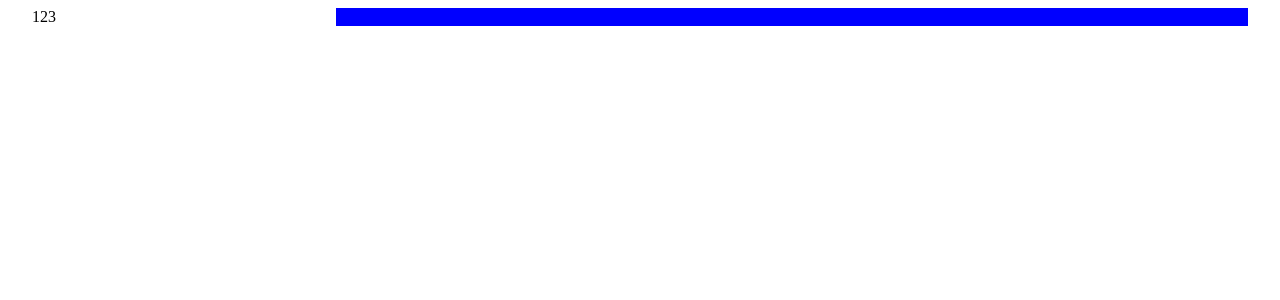
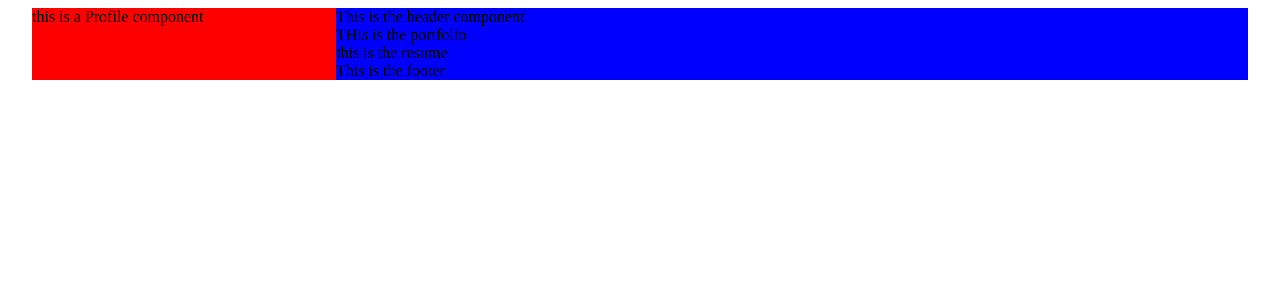
Before and after one commit to codehawkeye/react_portfolio, a React (Create React App) app: page / in a window 1280 px wide. Shown: the top 300 px of the page. Built offline with nearby package versions, Linux system fonts and the light colour scheme.

Commit message:
created components js

```diff
--- a/src/App.js
+++ b/src/App.js
@@ -1,13 +1,28 @@
-import {Container, Grid} from '@material-ui/core';
 import React from 'react';
+import { Container, Grid } from '@material-ui/core';
+
+import Profile from './components/Profile/Profile'
+import Header from './components/Header/Header'
+import Footer from './components/Footer/Footer'
+import Portfolio from './components/pages/Portfolio/Portfolio'
+import Resume from './components/pages/Resume/Resume'
+
 import './App.css';
+
 
 const App = () => {
     return (
         <Container>
             <Grid container>
-                <Grid item xs={12} sm={12} md={4} lg={3}>123</Grid>
-                <Grid item xs style={{ backgroundColor: 'blue' }}> </Grid>
+                <Grid item xs={12} sm={12} md={4} lg={3} style={{backgroundColor: 'red'}}>
+                 <Profile />
+                  </Grid>
+                 <Grid item xs style={{ backgroundColor: 'blue' }}>
+                   <Header />
+                <Portfolio />
+                <Resume />
+                <Footer/>
+                </Grid>
             </Grid>
         </Container>
     );
--- /dev/null
+++ b/src/components/Footer/Footer.js
@@ -0,0 +1,11 @@
+import React from 'react'
+
+const Footer = () => {
+    return (
+        <div>
+            This is the footer
+        </div>
+    )
+}
+
+export default Footer
--- /dev/null
+++ b/src/components/Header/Header.js
@@ -0,0 +1,11 @@
+import React from 'react'
+
+const Header = () => {
+    return (
+        <div>
+           This is the header component
+        </div>
+    )
+}
+
+export default Header
--- /dev/null
+++ b/src/components/Profile/Profile.js
@@ -0,0 +1,11 @@
+import React from 'react'
+
+const Profile = () => {
+    return (
+        <div>
+           this is a Profile component
+        </div>
+    )
+}
+
+export default Profile
--- /dev/null
+++ b/src/components/pages/Portfolio/Portfolio.js
@@ -0,0 +1,11 @@
+import React from 'react'
+
+const Portfolio = () => {
+    return (
+        <div>
+            THis is the portfolio
+        </div>
+    )
+}
+
+export default Portfolio
--- /dev/null
+++ b/src/components/pages/Resume/Resume.js
@@ -0,0 +1,11 @@
+import React from 'react'
+
+const Resume = () => {
+    return (
+        <div>
+        this is the resume
+        </div>
+    )
+}
+
+export default Resume
--- a/src/index.css
+++ b/src/index.css
@@ -1,3 +1,6 @@
+*{
+  margin: 0;
+}
 body {
     margin: 0;
     padding: 0;
```
